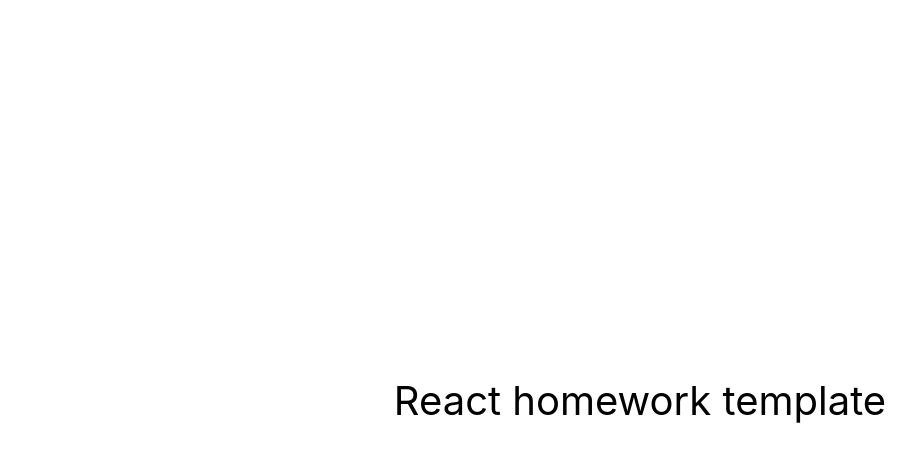
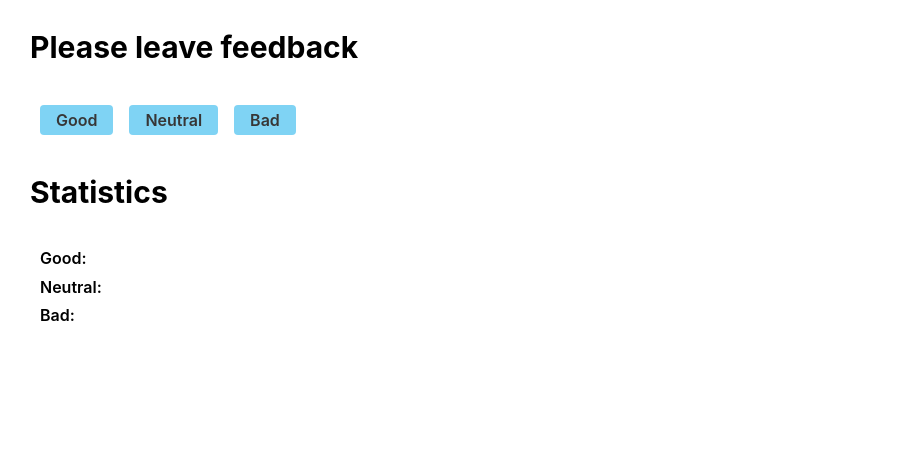
Before and after one commit to Igor-Konyaga/goit-react-hw-02-feedback, a React (Create React App) app: page / in a window 1280 px wide. Shown: the top 462 px of the page, without its empty margins (0-916 px from the left). Built offline with nearby package versions, Linux system fonts and the light colour scheme.

Commit message:
start markup

```diff
--- a/package.json
+++ b/package.json
@@ -7,6 +7,7 @@
     "@testing-library/jest-dom": "^5.16.3",
     "@testing-library/react": "^12.1.4",
     "@testing-library/user-event": "^13.5.0",
+    "normalize.css": "^8.0.1",
     "react": "^18.1.0",
     "react-dom": "^18.1.0",
     "react-scripts": "5.0.1",
--- a/src/components/App.jsx
+++ b/src/components/App.jsx
@@ -1,16 +1,9 @@
+import { Statistics } from './statistics/Statistics';
+
 export const App = () => {
   return (
-    <div
-      style={{
-        height: '100vh',
-        display: 'flex',
-        justifyContent: 'center',
-        alignItems: 'center',
-        fontSize: 40,
-        color: '#010101'
-      }}
-    >
-      React homework template
+    <div>
+      <Statistics />
     </div>
   );
 };
--- /dev/null
+++ b/src/components/statistics/Statistics.jsx
@@ -0,0 +1,35 @@
+import { Component } from 'react';
+import css from './Statistics.module.css';
+
+export class Statistics extends Component {
+  render() {
+    return (
+      <div className={css.section}>
+        <h1 className={css.title}>Please leave feedback</h1>
+        <ul className={`${css.list} ${css.statistics}`}>
+          <li className={css.statisticsItem}>
+            <button className={css.statisticsButton}>Good</button>
+          </li>
+          <li className={css.statisticsItem}>
+            <button className={css.statisticsButton}>Neutral</button>
+          </li>
+          <li className={css.statisticsItem}>
+            <button className={css.statisticsButton}>Bad</button>
+          </li>
+        </ul>
+        <h2 className={css.title}>Statistics</h2>
+        <ul className={`${css.list} ${css.feedback}`}>
+          <li>
+            <p>Good:</p>
+          </li>
+          <li>
+            <p>Neutral:</p>
+          </li>
+          <li>
+            <p>Bad:</p>
+          </li>
+        </ul>
+      </div>
+    );
+  }
+}
--- /dev/null
+++ b/src/components/statistics/Statistics.module.css
@@ -0,0 +1,43 @@
+.section {
+  padding: 30px;
+}
+
+.statistics {
+  padding: 10px;
+  margin-bottom: 30px;
+
+  display: flex;
+  gap: 16px;
+}
+
+.title {
+  margin: 0 0 30px 0;
+  font-size: 30px;
+}
+
+.statisticsButton {
+  padding: 6px 16px;
+
+  border: none;
+  border-radius: 4px;
+  cursor: pointer;
+
+  background-color: #7fd3f4;
+  color: #373636;
+
+  font-weight: 600;
+}
+
+.feedback {
+  padding: 10px;
+
+  display: flex;
+  flex-direction: column;
+  gap: 10px;
+
+  font-weight: 600;
+}
+
+.list {
+  list-style: none;
+}
--- a/src/index.css
+++ b/src/index.css
@@ -1,4 +1,12 @@
-@import-normalize; /* bring in normalize.css styles */
+@import '../node_modules/normalize.css/';
+*,
+*::before,
+*::after {
+  margin: 0;
+  padding: 0;
+  border: 0;
+  box-sizing: border-box;
+}
 
 body {
   margin: 0;
```
Also changed, not shown: 1 other file (tests, documents, lock files or other folders).
